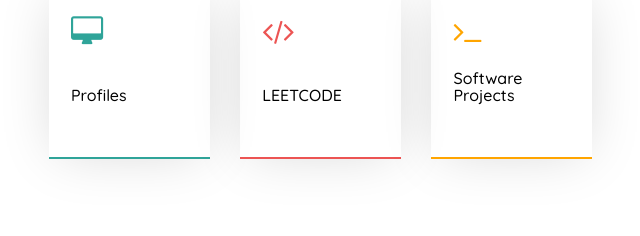
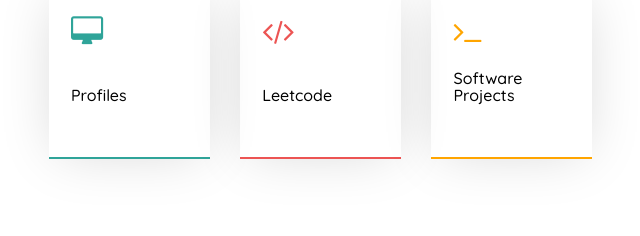
Before and after one commit to kv272/Portfolio, a plain HTML site: page index.html in a window 1280 px wide. Shown: the part 266-502 px from the top of the page, 374-1014 px from the left. Drawn offline with Linux system fonts and the light colour scheme; a web font is replaced by a local one.

Commit message:
lowercase

```diff
--- a/index.html
+++ b/index.html
@@ -93,7 +93,7 @@
                                  <a href="https://leetcode.com/u/kunnuk2uk/" target="_self">
                                     <div class="services color-2">
                                        <span class="icon2"><i class="fa fa-code"></i></span>
-                                       <h3><br>LEETCODE</h3>
+                                       <h3><br>Leetcode</h3>
                                     </div>
                                  </a>
                               </div>
```
